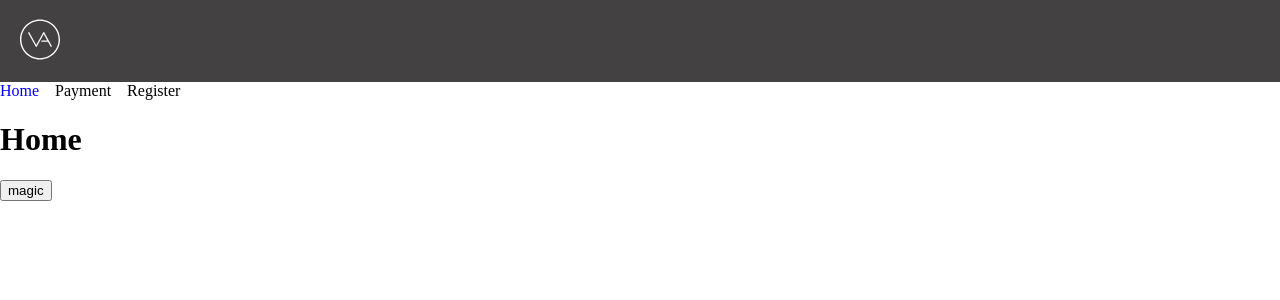
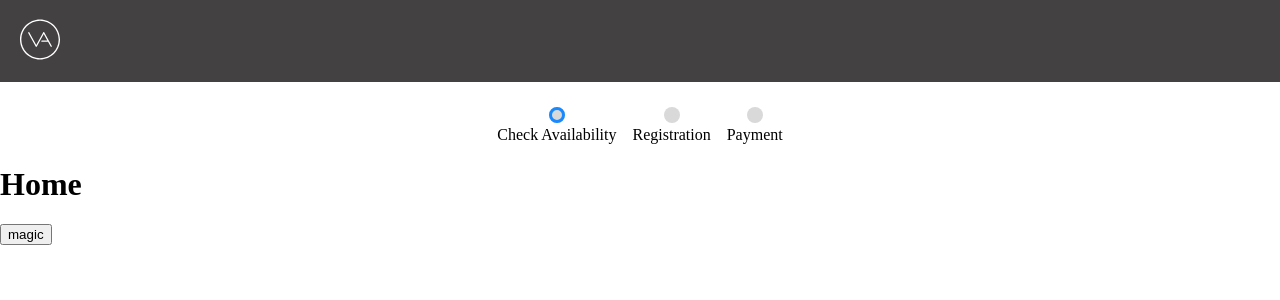
Before and after one commit to nicksiuxs/hackthon, a React (Create React App) app: page / in a window 1280 px wide. Shown: the top 300 px of the page. Built offline with nearby package versions, Linux system fonts and the light colour scheme.

Commit message:
Add: checkpoint stepper

```diff
--- a/src/App.css
+++ b/src/App.css
@@ -1,5 +1,7 @@
 :root {
     --main-bg-header-color: #434141;
+    --defaul-bg-button: #D9D9D9;
+    --selected-bg-button: #1889FF;
 }
 
 body{
--- a/src/components/Step/Step.css
+++ b/src/components/Step/Step.css
@@ -1,7 +1,24 @@
+.step-container{
+    display: flex;
+    flex-direction: column;
+    align-items: center;
+    gap: 0.2125rem;
+}
+
 .step {
     cursor: pointer;
+    border-radius: 50%;
+    width: 1rem;
+    height: 1rem;
+    border: none;
+    background-color: var(--defaul-bg-button);
 }
 
 .step.-selected {
-    color: blue;
+    outline: 3px solid var(--selected-bg-button);
+    outline-offset: -3px;
 }
+
+.step.-completed{
+    background-color: var(--selected-bg-button);
+}
--- a/src/components/Step/Step.js
+++ b/src/components/Step/Step.js
@@ -12,14 +12,16 @@ const Step = ({ label, stepNumber }) => {
   const { step } = state;
 
   const isSelected = step === stepNumber;
-
+  const isCompleted = step > stepNumber;
   const { handleStep } = useHandleStep({ newStep: stepNumber, dispatch });
   return (
-    <span
-      className={`step ${isSelected ? "-selected" : ""}`}
-      onClick={() => handleStep()}>
+    <div
+      className="step-container"
+    >
+      <button onClick={() => handleStep()} className={`step ${isSelected ? "-selected" : isCompleted ? "-completed" : ""}`}>
+      </button>
       {label}
-    </span>
+    </div>
   );
 };
 
--- a/src/components/Stepper/Stepper.css
+++ b/src/components/Stepper/Stepper.css
@@ -1,4 +1,6 @@
-div.stepper {
+.stepper {
     display: flex;
     gap: 1rem;
+    justify-content: center;
+    padding-top: 1.5625rem
 }
--- a/src/components/Stepper/Stepper.js
+++ b/src/components/Stepper/Stepper.js
@@ -3,13 +3,15 @@ import React from 'react';
 import './Stepper.css';
 // components
 import Step from '../Step/Step';
+import labels from '../../labels';
+
 
 const Stepper = () => {
   return (
     <div className='stepper'>
-      <Step label="Home" stepNumber={1} />
-      <Step label="Payment" stepNumber={2} />
-      <Step label="Register" stepNumber={3} />
+      <Step label={labels.check_availability} stepNumber={1} />
+      <Step label={labels.registration} stepNumber={2} />
+      <Step label={labels.payment} stepNumber={3} />
     </div>
   )
 }
--- a/src/customHooks/useHandleStep.js
+++ b/src/customHooks/useHandleStep.js
@@ -6,8 +6,8 @@ import useAppContext from "./useAppContext";
 
 const stepRouteMapping = [
     '/',
-    '/payment',
-    '/register'
+    '/register',
+    '/payment'
 ]
 
 const useHandleStep = ({ newStep, dispatch }) => {
```
